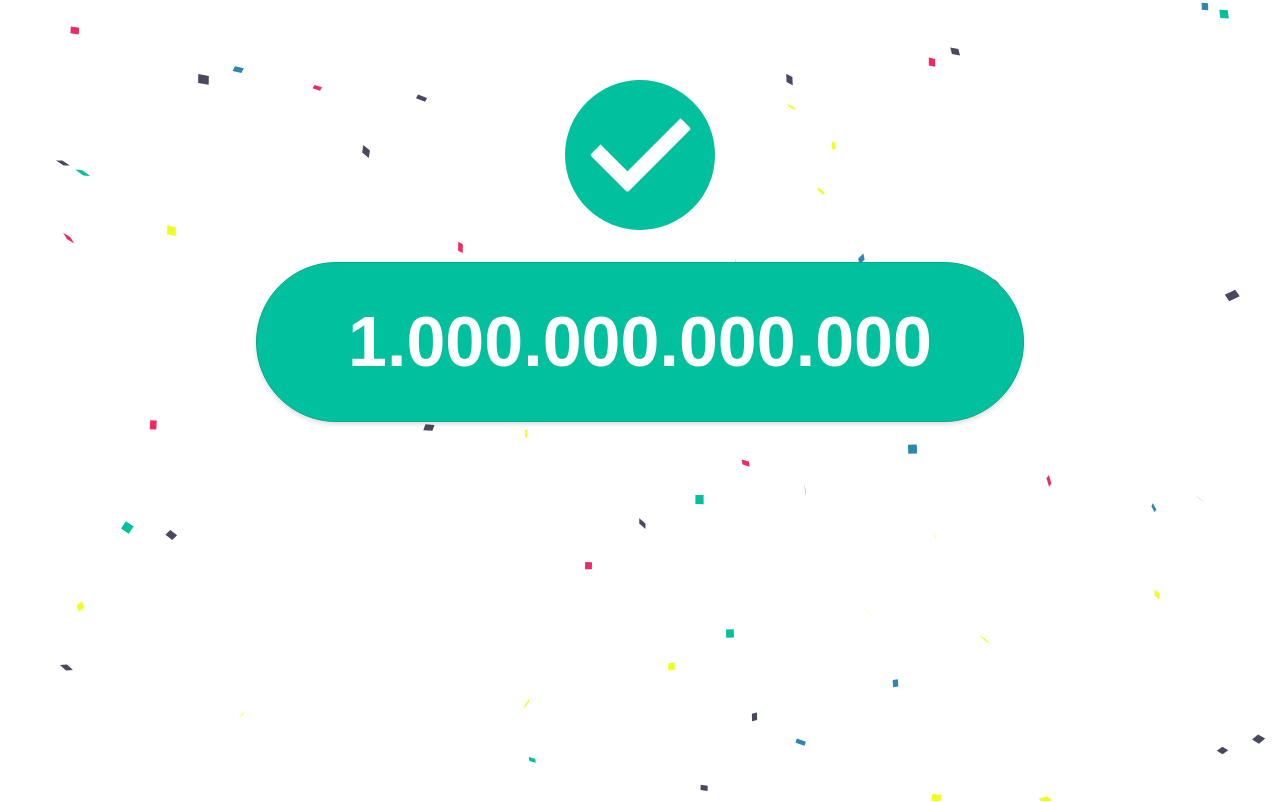
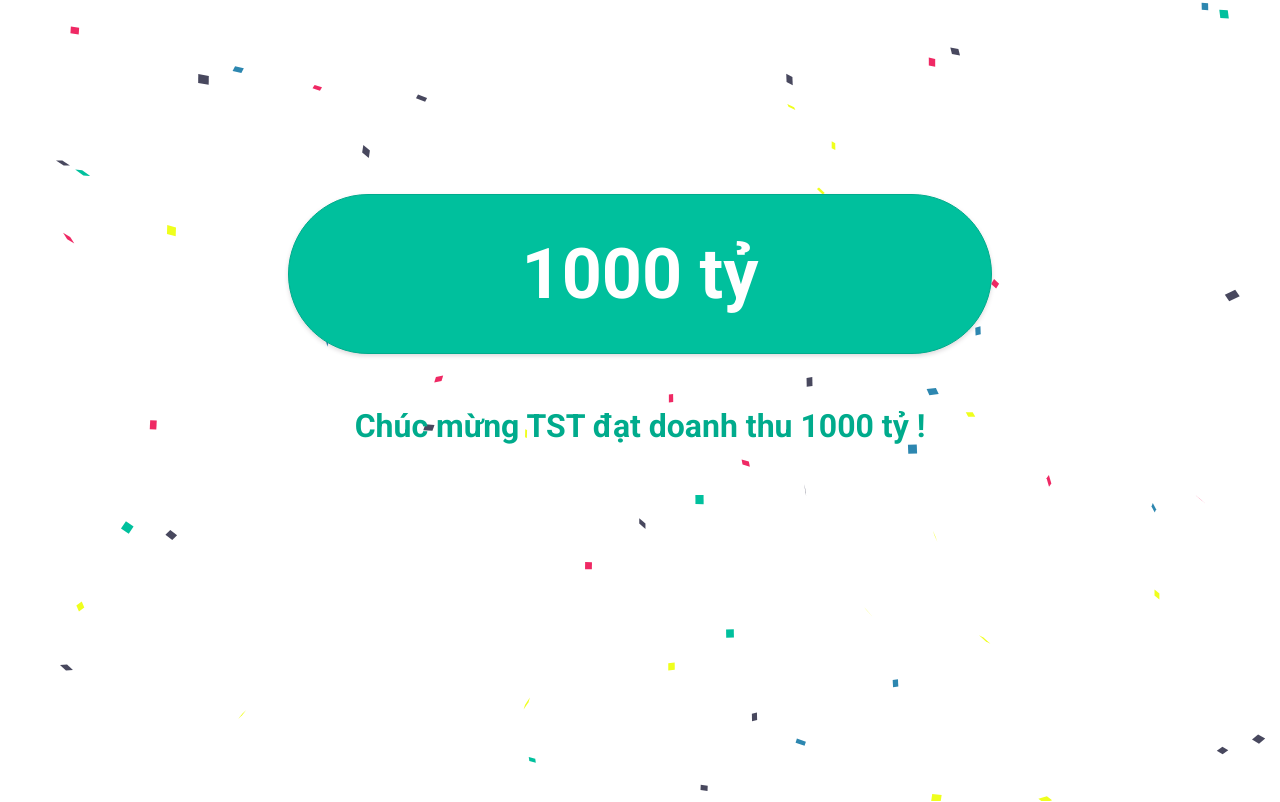
Before and after one commit to thanghn14/Confetti, a plain HTML site: page index.html in a window 1280 px wide. Drawn offline with Linux system fonts and the light colour scheme.

Commit message:
Changes to be committed: 	modified:   assets/css/main.css 	modified:   index.html

```diff
--- a/assets/css/main.css
+++ b/assets/css/main.css
@@ -1,5 +1,10 @@
+@import url('https://fonts.googleapis.com/css2?family=Roboto:wght@300;400;500;700;900&display=swap');
+
+* {
+  font-family: "Roboto";
+}
+
 body {
-  font-family: "Roboto";
   margin: 0;
   padding: 0;
 }
@@ -73,7 +78,7 @@ body {
 }
 
 /* Checkmark */
-.checkmark-circle {
+/* .checkmark-circle {
   width: 150px;
   height: 150px;
   position: relative;
@@ -197,11 +202,11 @@ body {
     width: 37.5px;
     opacity: 1;
   }
-}
+} */
 
 .submit-btn {
   height: 20%;
-  width: 60%;
+  width: 55%;
   font-size: 70px;
   font-weight: 700;
   animation: congrats 1s ;
@@ -220,6 +225,10 @@ body {
   transition: all 0.2s ease-out;
 }
 
+.congrats {
+  color: #00ab8c;
+}
+
 @keyframes congrats {
   from {
     height: 5%;
@@ -229,7 +238,7 @@ body {
 
   to {
     height: 20%;
-    width: 60%;
+    width: 55%;
     font-size: 70px;
   }
 }
--- a/index.html
+++ b/index.html
@@ -17,25 +17,27 @@
         position: fixed;
         width: 100%;
         height: 100%;
-        top: 50px;
+        top: -100px;
         left: 0px;
         display: flex;
         flex-direction: column;
         align-items: center;
+        justify-content: center;
         gap: 2rem;
       "
     >
-      <div class="checkmark-circle">
+      <!-- <div class="checkmark-circle">
         <div class="background"></div>
         <div class="checkmark draw"></div>
-      </div>
+      </div> -->
       <button
         class="submit-btn"
         type="submit"
         onclick="alert('Welcome')"
       >
-        1.000.000.000.000
+        1000 tỷ
       </button>
+      <h1 class="congrats">Chúc mừng TST đạt doanh thu 1000 tỷ !</h1>
     </div>
 
     <script src="./assets/js/main.js"></script>
```
